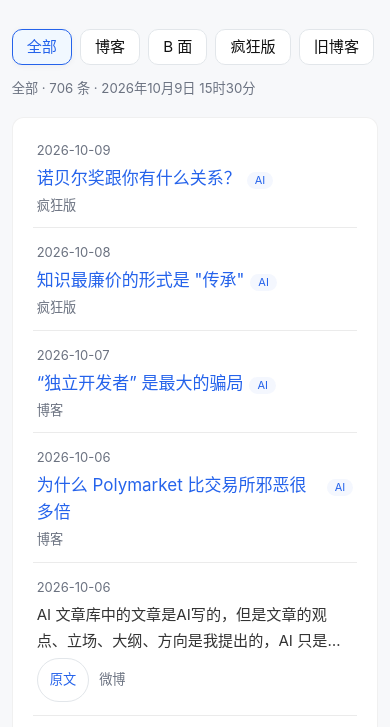
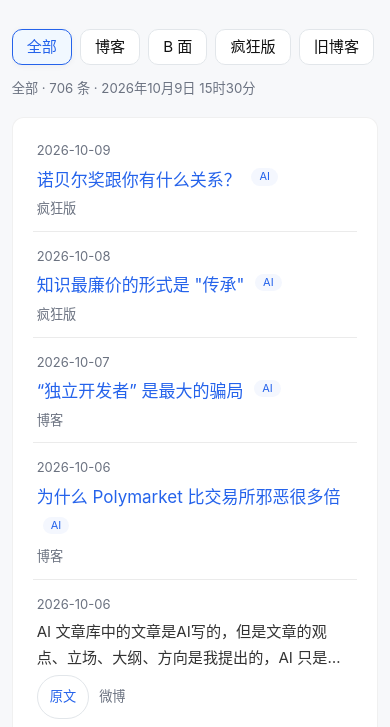
Before and after one commit to smallyunet/blog-feed, a website: page index.html in a window 390 px wide. Shown: the part 47-774 px from the top of the page. Drawn offline with Linux system fonts and the light colour scheme.

Commit message:
fix: keep AI badge after wrapped mobile title

```diff
--- a/index.html
+++ b/index.html
@@ -13,7 +13,7 @@
     <link rel="shortcut icon" href="./favicon.ico">
     <link rel="manifest" href="./site.webmanifest">
     <link rel="alternate" type="application/atom+xml" title="smallyu feed" href="./atom.xml">
-    <link rel="stylesheet" href="./styles.css?v=2">
+    <link rel="stylesheet" href="./styles.css?v=3">
   </head>
   <body>
     <header class="site-header">
--- a/styles.css
+++ b/styles.css
@@ -689,6 +689,18 @@ a:visited {
     white-space: normal;
   }
 
+  .article-title-ai {
+    display: block;
+  }
+
+  .article-title-ai .item-title {
+    display: inline;
+  }
+
+  .article-title-ai .tag {
+    margin-left: 6px;
+  }
+
   .item-aside {
     align-items: flex-start;
     flex-direction: row;
```
